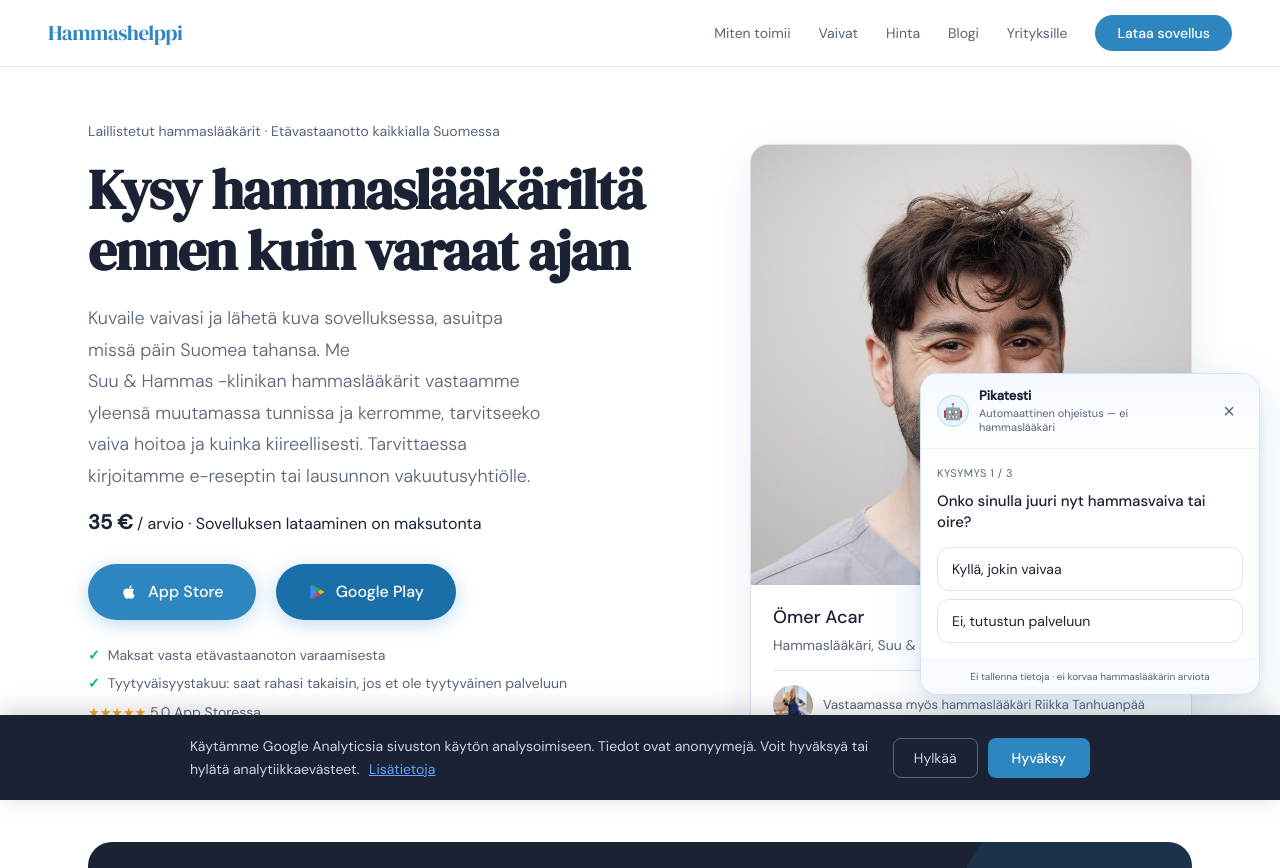
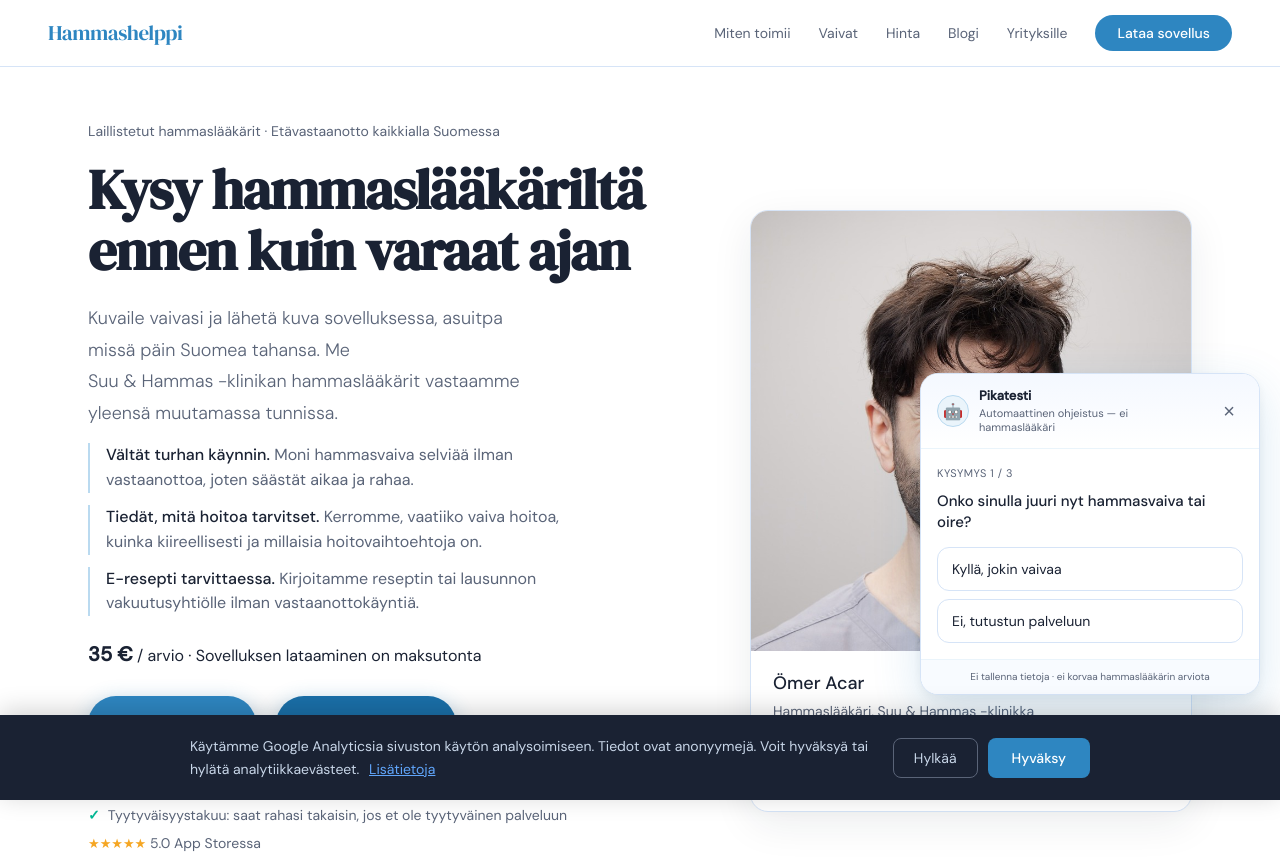
Before and after one commit to omeracar89/hammashelppi, a plain HTML site: page index.html in a window 1280 px wide. Shown: the top 868 px of the page. Drawn offline with Linux system fonts and the light colour scheme.

Commit message:
Hero: lisää palvelun ydinajatus (turhat käynnit, hoitotarpeen tieto, e-resepti)
Co-Authored-By: Claude Opus 5.5 <noreply@anthropic.com>
Claude-Session: https://claude.ai/code/session_01AXH7kuXj2v4hJCHiaEuL1C

```diff
--- a/index.html
+++ b/index.html
@@ -59,6 +59,9 @@
   .hero{display:grid;grid-template-columns:1.15fr .85fr;align-items:center;padding:120px 48px 72px;gap:64px;max-width:1200px;margin:0 auto;}
   .hero-kicker{font-size:14px;color:var(--ink-soft);margin-bottom:18px;}
   .hero .hero-text h1{font-size:clamp(36px,4.6vw,56px);letter-spacing:-1.2px;margin-bottom:22px;}
+  .hero-points{list-style:none;margin:4px 0 22px;display:grid;gap:12px;max-width:520px;}
+  .hero-points li{font-size:16px;line-height:1.55;color:var(--ink-soft);padding-left:16px;border-left:2px solid var(--blue-mid);}
+  .hero-points strong{color:var(--ink);font-weight:500;}
   .hero-price{font-size:16px;color:var(--ink);margin:6px 0 26px;}
   .hero-price strong{font-size:20px;}
   .hero-facts{list-style:none;margin-top:24px;font-size:14px;color:var(--ink-soft);display:grid;gap:6px;}
@@ -221,6 +224,7 @@
     .doc-also{margin-top:6px;padding-top:0;border-top:none;font-size:12px;}
     .doc-also img{width:22px;height:22px;}
     .hero .hero-sub{font-size:16px;line-height:1.65;}
+    .hero-points li{font-size:15px;}
     .hero-actions{gap:10px;}
     .hero-actions .btn-primary{flex:1;justify-content:center;padding:14px 12px;font-size:15px;}
     .value-inner,section,.testimonials-inner{padding:56px 20px;}
@@ -255,7 +259,12 @@
   <div class="hero-text">
     <p class="hero-kicker">Laillistetut hammaslääkärit · Etävastaanotto kaikkialla Suomessa</p>
     <h1>Kysy hammaslääkäriltä ennen kuin varaat ajan</h1>
-    <p class="hero-sub">Kuvaile vaivasi ja lähetä kuva sovelluksessa, asuitpa missä päin Suomea tahansa. Me <span style="white-space:nowrap">Suu &amp; Hammas -klinikan</span> hammaslääkärit vastaamme yleensä muutamassa tunnissa ja kerromme, tarvitseeko vaiva hoitoa ja kuinka kiireellisesti. Tarvittaessa kirjoitamme e-reseptin tai lausunnon vakuutusyhtiölle.</p>
+    <p class="hero-sub">Kuvaile vaivasi ja lähetä kuva sovelluksessa, asuitpa missä päin Suomea tahansa. Me <span style="white-space:nowrap">Suu &amp; Hammas -klinikan</span> hammaslääkärit vastaamme yleensä muutamassa tunnissa.</p>
+    <ul class="hero-points">
+      <li><strong>Vältät turhan käynnin.</strong> Moni hammasvaiva selviää ilman vastaanottoa, joten säästät aikaa ja rahaa.</li>
+      <li><strong>Tiedät, mitä hoitoa tarvitset.</strong> Kerromme, vaatiiko vaiva hoitoa, kuinka kiireellisesti ja millaisia hoitovaihtoehtoja on.</li>
+      <li><strong>E-resepti tarvittaessa.</strong> Kirjoitamme reseptin tai lausunnon vakuutusyhtiölle ilman vastaanottokäyntiä.</li>
+    </ul>
     <p class="hero-price"><strong>35 €</strong> / arvio · Sovelluksen lataaminen on maksutonta</p>
 
     <div class="hero-actions">
```
